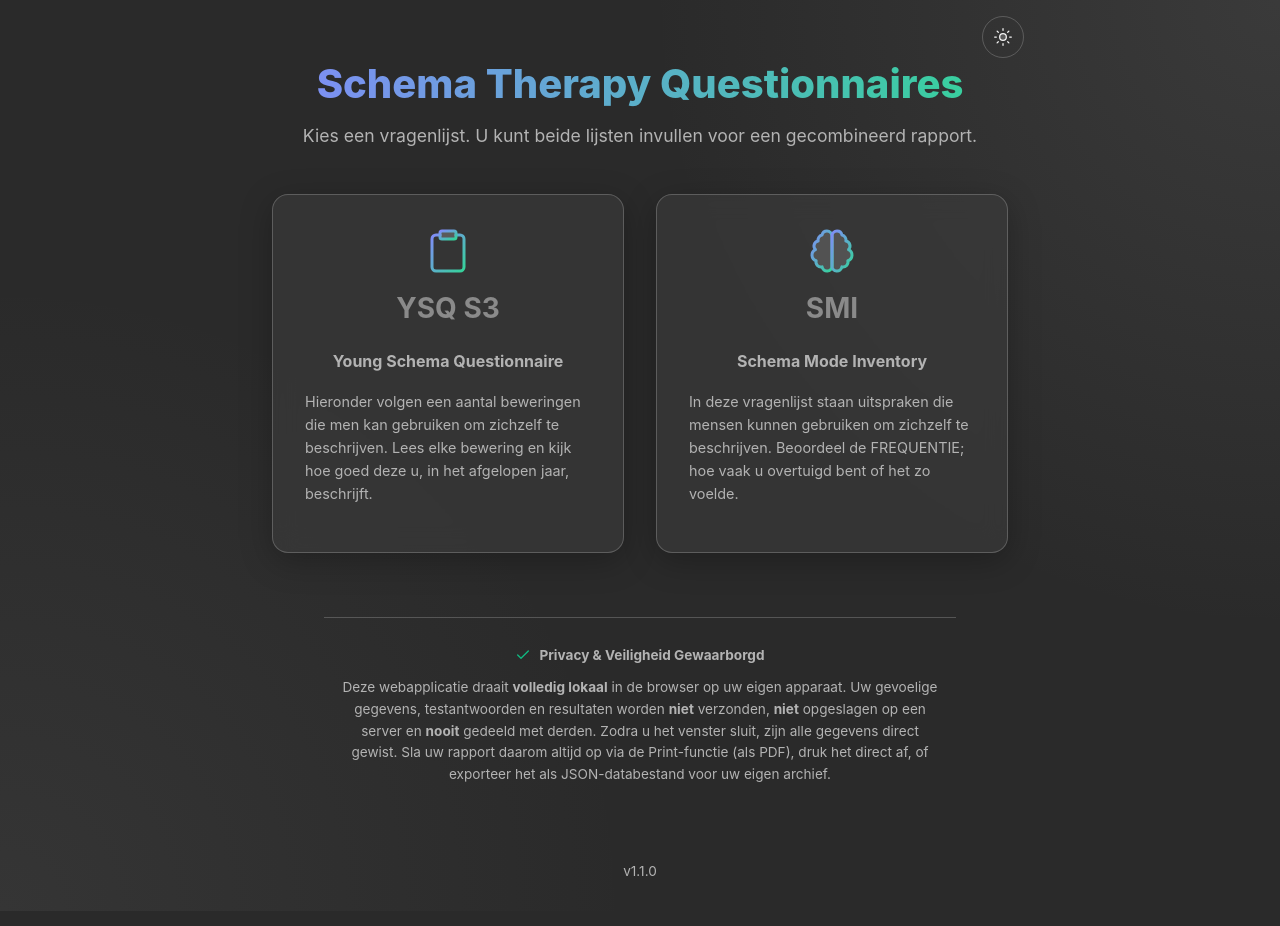
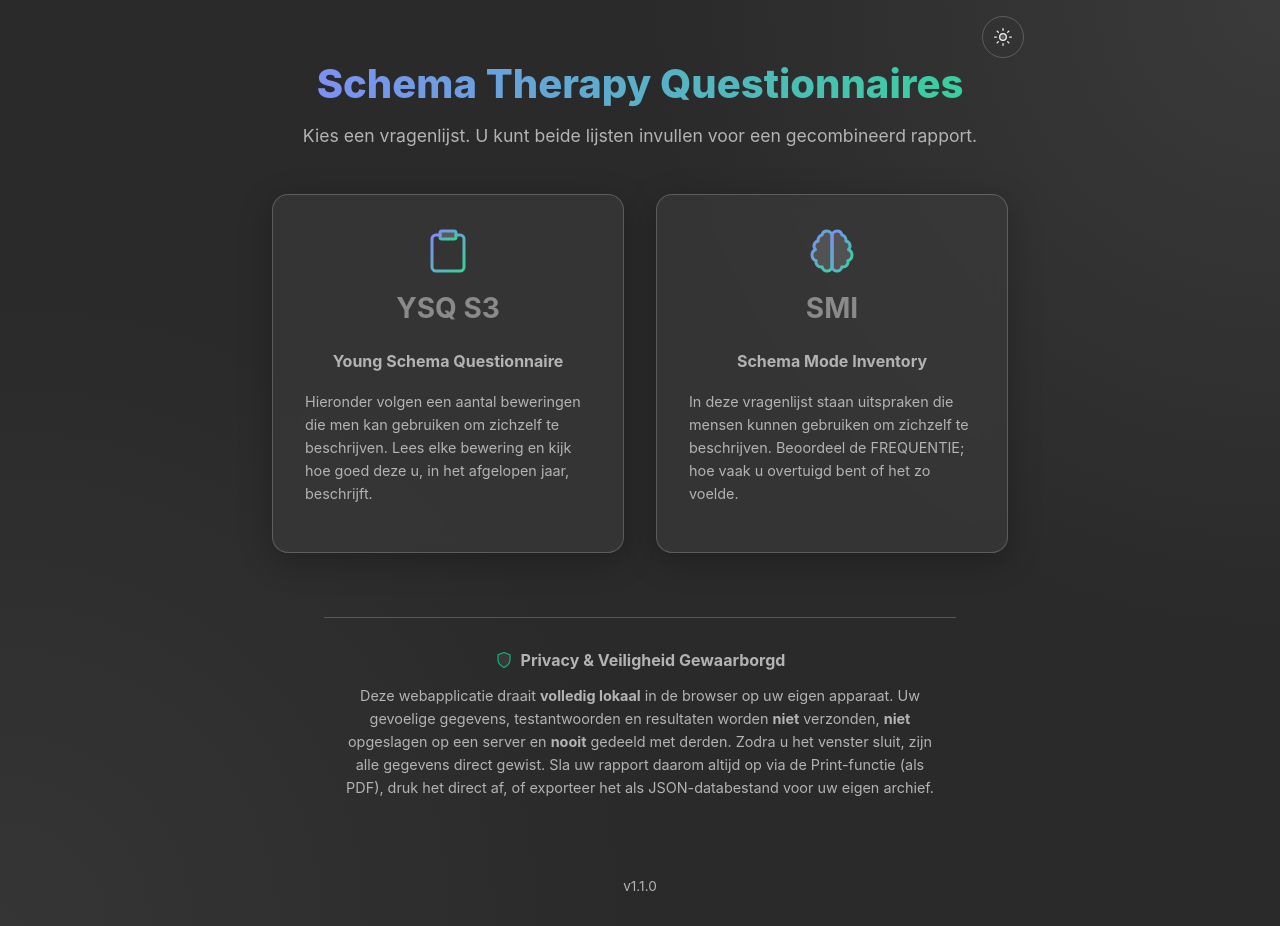
Before and after one commit to radder1972/STA, a React (Vite) app: page / in a window 1280 px wide. Built offline with nearby package versions, Linux system fonts and the light colour scheme.

Commit message:
Verbeter styling en icoon van privacy disclaimer

```diff
--- a/src/components/Home.jsx
+++ b/src/components/Home.jsx
@@ -1,4 +1,4 @@
-import { ClipboardIcon, BrainIcon, CheckIcon, ChartIcon } from './Icons'
+import { ClipboardIcon, BrainIcon, CheckIcon, ChartIcon, ShieldIcon } from './Icons'
 
 export default function Home({ onStart, completedTests, onViewResults }) {
   const isYsqDone = !!completedTests.ysq;
@@ -40,11 +40,11 @@ export default function Home({ onStart, completedTests, onViewResults }) {
         </div>
       )}
 
-      <div style={{ marginTop: '4rem', textAlign: 'center', color: 'var(--text-muted)', fontSize: '0.85rem', maxWidth: '600px', margin: '4rem auto 1rem', padding: '1rem', borderTop: '1px solid var(--border-color)' }}>
+      <div style={{ marginTop: '4rem', textAlign: 'center', color: 'var(--text-muted)', maxWidth: '600px', margin: '4rem auto 1rem', padding: '1rem', borderTop: '1px solid var(--border-color)' }}>
         <p style={{ display: 'flex', alignItems: 'center', justifyContent: 'center', gap: '8px', marginBottom: '0.5rem', fontWeight: 'bold' }}>
-          <CheckIcon size={16} color="var(--success, #10b981)" /> Privacy & Veiligheid Gewaarborgd
+          <ShieldIcon size={18} color="var(--success, #10b981)" /> Privacy & Veiligheid Gewaarborgd
         </p>
-        <p style={{ lineHeight: '1.6' }}>
+        <p style={{ lineHeight: '1.6', fontSize: '0.9rem' }}>
           Deze webapplicatie draait <strong>volledig lokaal</strong> in de browser op uw eigen apparaat. Uw gevoelige gegevens, testantwoorden en resultaten worden <strong>niet</strong> verzonden, <strong>niet</strong> opgeslagen op een server en <strong>nooit</strong> gedeeld met derden. Zodra u het venster sluit, zijn alle gegevens direct gewist. Sla uw rapport daarom altijd op via de Print-functie (als PDF), druk het direct af, of exporteer het als JSON-databestand voor uw eigen archief.
         </p>
       </div>
--- a/src/components/Icons.jsx
+++ b/src/components/Icons.jsx
@@ -121,3 +121,9 @@ export const TrophyIcon = (props) => (
     <path d="M18 2H6v7a6 6 0 0 0 12 0V2Z" fill="currentColor" fillOpacity="0.1" />
   </IconBase>
 );
+
+export const ShieldIcon = (props) => (
+  <IconBase {...props}>
+    <path d="M12 22s8-4 8-10V5l-8-3-8 3v7c0 6 8 10 8 10z" fill="currentColor" fillOpacity="0.1" />
+  </IconBase>
+);
```
